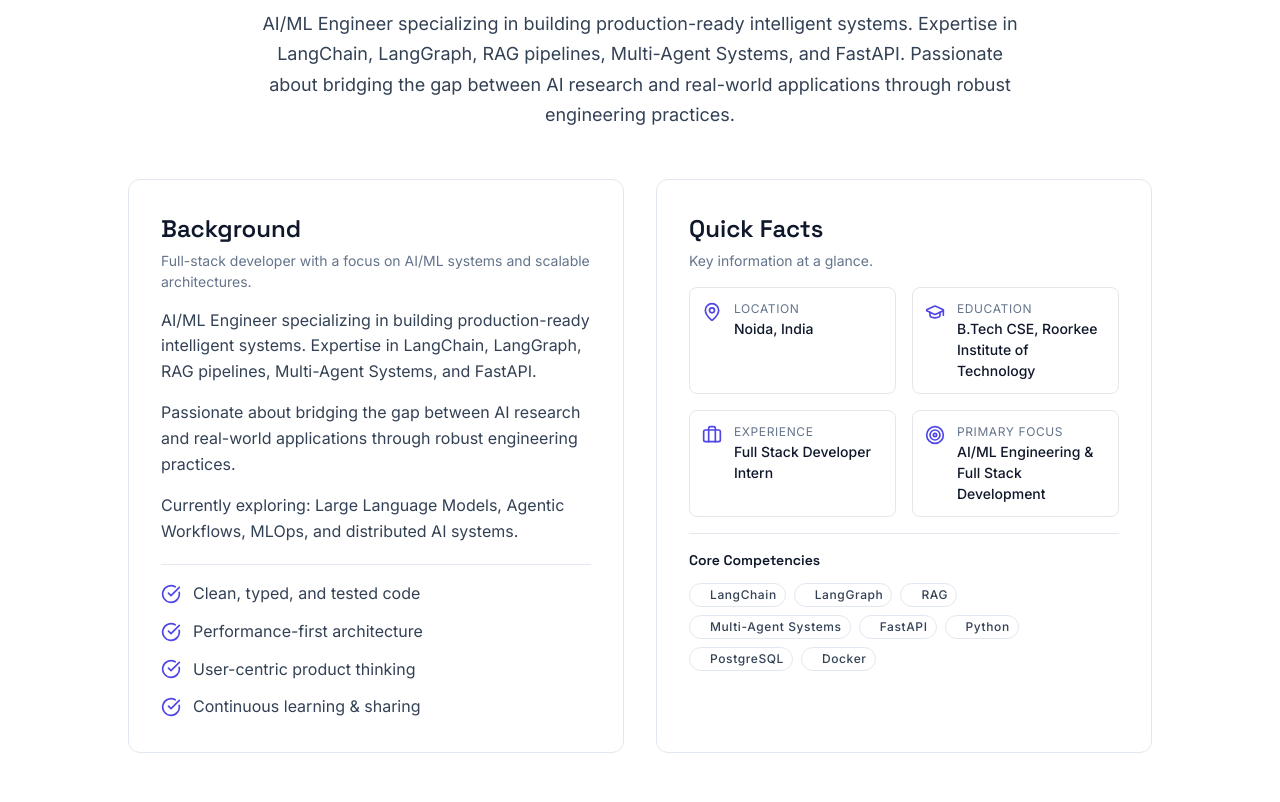
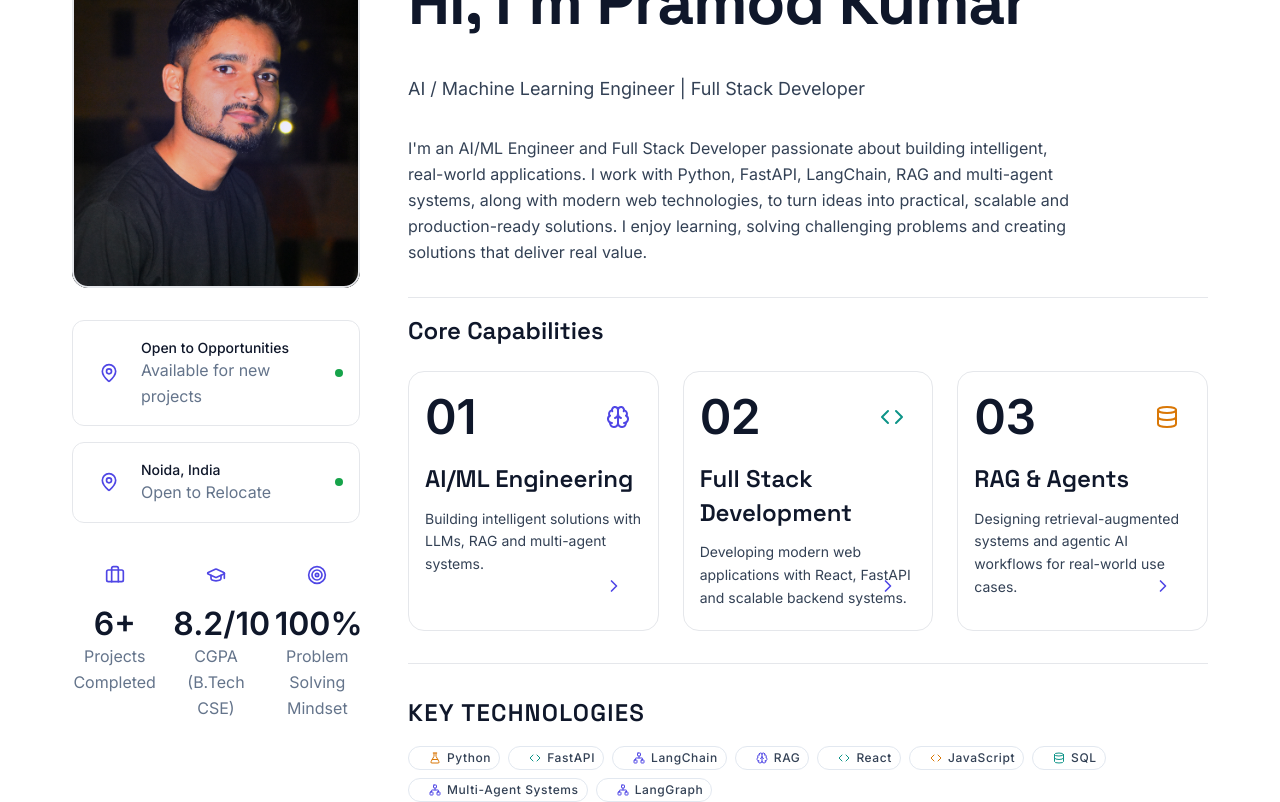
Before and after one commit to pramod213/pramod-portfolio, a React (Vite) app in the folder frontend/: page / in a window 1280 px wide. Shown: the part 1120-1922 px from the top of the page. Built offline with nearby package versions, Linux system fonts and the light colour scheme; no server answers.

Commit message:
feat(about): update profile card, heading, and technology layout

```diff
--- a/frontend/src/components/sections/About.jsx
+++ b/frontend/src/components/sections/About.jsx
@@ -1,131 +1,205 @@
 import React from 'react';
 import { motion } from 'framer-motion';
-import { MapPin, GraduationCap, Briefcase, Target, CheckCircle } from 'lucide-react';
+import { MapPin, GraduationCap, Briefcase, Target, Brain, Code, Database, ChevronRight, Network, FlaskConical } from 'lucide-react';
 import {
   Container,
   Section,
-  SectionHeading,
-  Card,
-  CardHeader,
-  CardTitle,
-  CardDescription,
-  CardContent,
   Badge,
+  BadgeGroup,
 } from '../ui';
 import { fadeUp, staggerContainer, staggerItem } from '../../lib/animations';
 
-const infoItems = [
-  { icon: MapPin, label: 'Location', value: 'Noida, India' },
-  { icon: GraduationCap, label: 'Education', value: 'B.Tech CSE, Roorkee Institute of Technology' },
-  { icon: Briefcase, label: 'Experience', value: 'Full Stack Developer Intern' },
-  { icon: Target, label: 'Primary Focus', value: 'AI/ML Engineering & Full Stack Development' },
+const capabilityCards = [
+  {
+    number: '01',
+    icon: Brain,
+    title: 'AI/ML Engineering',
+    description: 'Building intelligent solutions with LLMs, RAG and multi-agent systems.',
+    accentColor: 'text-primary',
+    accentBg: 'bg-primary/10',
+    accentBorder: 'border-primary/20',
+  },
+  {
+    number: '02',
+    icon: Code,
+    title: 'Full Stack Development',
+    description: 'Developing modern web applications with React, FastAPI and scalable backend systems.',
+    accentColor: 'text-secondary',
+    accentBg: 'bg-secondary/10',
+    accentBorder: 'border-secondary/20',
+  },
+  {
+    number: '03',
+    icon: Database,
+    title: 'RAG & Agents',
+    description: 'Designing retrieval-augmented systems and agentic AI workflows for real-world use cases.',
+    accentColor: 'text-warning',
+    accentBg: 'bg-warning/10',
+    accentBorder: 'border-warning/20',
+  },
 ];
 
-export function About({ profile }) {
+const techStack = [
+  { name: 'Python', icon: FlaskConical, color: 'text-warning' },
+  { name: 'FastAPI', icon: Code, color: 'text-secondary' },
+  { name: 'LangChain', icon: Network, color: 'text-primary' },
+  { name: 'RAG', icon: Brain, color: 'text-primary' },
+  { name: 'React', icon: Code, color: 'text-secondary' },
+  { name: 'JavaScript', icon: Code, color: 'text-warning' },
+  { name: 'SQL', icon: Database, color: 'text-secondary' },
+  { name: 'Multi-Agent Systems', icon: Network, color: 'text-primary' },
+  { name: 'LangGraph', icon: Network, color: 'text-primary' },
+];
+
+const stats = [
+  { icon: Briefcase, value: '6+', label: 'Projects Completed' },
+  { icon: GraduationCap, value: '8.2/10', label: 'CGPA (B.Tech CSE)' },
+  { icon: Target, value: '100%', label: 'Problem Solving Mindset' },
+];
+
+export function About({ _profile }) {
   return (
     <Section id="about" variant="surface">
       <Container>
-        <motion.div {...fadeUp}>
-          <SectionHeading
-            eyebrow="ABOUT"
-            title="Building intelligent systems that solve real problems."
-            description={profile.bio}
+        <motion.div
+          className="relative mx-auto max-w-[90rem] rounded-2xl bg-surface/50 bg-gradient-to-br from-surface/50 via-transparent to-transparent p-6 md:p-10"
+        >
+          <div className="absolute inset-0 bg-gradient-to-br from-primary/5 via-transparent to-secondary/5 opacity-50" aria-hidden="true" />
+
+          <div className="relative z-10 flex flex-col md:flex-row gap-8 md:gap-12 items-start">
+            <motion.div {...fadeUp} className="relative flex-shrink-0 w-full md:w-72 lg:w-88">
+              <div className="relative flex flex-col gap-4">
+                <div className="relative aspect-[4/5] rounded-2xl overflow-hidden">
+                  <img
+                    src="/about-profile.jpg"
+                    alt="Portrait of Pramod Kumar Mahato"
+                    className="w-full h-full object-cover"
                   />
-        </motion.div>
-
-        <motion.div {...staggerContainer} className="grid md:grid-cols-2 gap-8 max-w-5xl mx-auto">
-          <Card variant="interactive" padding="lg" {...staggerItem}>
-            <CardHeader>
-              <CardTitle>Background</CardTitle>
-              <CardDescription>
-                Full-stack developer with a focus on AI/ML systems and scalable architectures.
-              </CardDescription>
-            </CardHeader>
-            <CardContent className="space-y-5">
-              <div className="space-y-4 text-text-secondary">
-                <p>
-                  AI/ML Engineer specializing in building production-ready intelligent systems.
-                  Expertise in LangChain, LangGraph, RAG pipelines, Multi-Agent Systems, and
-                  FastAPI.
-                </p>
-                <p>
-                  Passionate about bridging the gap between AI research and real-world applications
-                  through robust engineering practices.
-                </p>
-                <p>
-                  Currently exploring: Large Language Models, Agentic Workflows, MLOps, and
-                  distributed AI systems.
-                </p>
+                  <div className="absolute inset-0 border-2 border-primary/30 rounded-2xl" />
+                  <div className="absolute inset-0 bg-gradient-to-t from-primary/20 via-transparent to-transparent" />
+                  <div className="absolute inset-0 bg-[radial-gradient(ellipse_at_center,_var(--color-primary)_0%,_transparent_70%)] opacity-20" />
                 </div>
 
-              <div className="pt-4 border-t border-border space-y-3">
-                {[
-                  'Clean, typed, and tested code',
-                  'Performance-first architecture',
-                  'User-centric product thinking',
-                  'Continuous learning & sharing',
-                ].map((item, index) => (
-                  <div key={index} className="flex items-center gap-3 text-text-secondary">
-                    <CheckCircle
-                      className="w-5 h-5 text-primary flex-shrink-0"
-                      aria-hidden="true"
-                    />
-                    <span className="text-body-base">{item}</span>
+                <div className="pt-4 w-full">
+                  <div className="bg-surface/95 backdrop-blur-sm border border-border/50 rounded-xl p-4">
+                    <div className="flex items-center gap-3">
+                      <div className="w-10 h-10 rounded-lg bg-primary/10 flex items-center justify-center flex-shrink-0">
+                        <MapPin className="w-5 h-5 text-primary" aria-hidden="true" />
+                      </div>
+                      <div className="flex-1 min-w-0">
+                        <p className="text-body-sm font-medium text-text-primary">Open to Opportunities</p>
+                        <p className="text-body-xs text-text-muted">Available for new projects</p>
+                      </div>
+                      <div className="w-2 h-2 rounded-full bg-success flex-shrink-0" aria-hidden="true" />
+                    </div>
+                  </div>
+                </div>
+
+                <div className="w-full">
+                  <div className="bg-surface/95 backdrop-blur-sm border border-border/50 rounded-xl p-4">
+                    <div className="flex items-center gap-3">
+                      <div className="w-10 h-10 rounded-lg bg-primary/10 flex items-center justify-center flex-shrink-0">
+                        <MapPin className="w-5 h-5 text-primary" aria-hidden="true" />
+                      </div>
+                      <div className="flex-1 min-w-0">
+                        <p className="text-body-sm font-medium text-text-primary">Noida, India</p>
+                        <p className="text-body-xs text-text-muted">Open to Relocate</p>
+                      </div>
+                      <div className="w-2 h-2 rounded-full bg-success flex-shrink-0" aria-hidden="true" />
+                    </div>
+                  </div>
+                </div>
+
+                <div className="grid grid-cols-3 gap-4 pt-4">
+                  {stats.map((stat) => (
+                    <div key={stat.value} className="text-center">
+                      <div className="w-10 h-10 rounded-lg bg-primary/10 flex items-center justify-center mx-auto mb-2">
+                        <stat.icon className="w-5 h-5 text-primary" aria-hidden="true" />
+                      </div>
+                      <div className="text-heading-md font-bold text-text-primary">{stat.value}</div>
+                      <div className="text-body-xs text-text-muted">{stat.label}</div>
                     </div>
                   ))}
                 </div>
-            </CardContent>
-          </Card>
+              </div>
+            </motion.div>
 
-          <Card variant="interactive" padding="lg" {...staggerItem}>
-            <CardHeader>
-              <CardTitle>Quick Facts</CardTitle>
-              <CardDescription>Key information at a glance.</CardDescription>
-            </CardHeader>
-            <CardContent className="space-y-4">
-              <div className="grid grid-cols-2 gap-4">
-                {infoItems.map((item, index) => (
-                  <div
-                    key={index}
-                    className="flex items-start gap-3 p-3 bg-surface-elevated/50 rounded-lg border border-border/50"
-                  >
-                    <item.icon
-                      className="w-5 h-5 text-primary flex-shrink-0 mt-0.5"
-                      aria-hidden="true"
-                    />
-                    <div>
-                      <p className="text-meta text-text-muted uppercase tracking-wider">
-                        {item.label}
-                      </p>
-                      <p className="text-body-sm font-medium text-text-primary">{item.value}</p>
+            <motion.div {...fadeUp} className="flex-1 min-w-0 space-y-8">
+              <div className="flex flex-col md:flex-row md:items-center md:justify-between gap-4 mb-6">
+              <div className="space-y-2">
+                <span className="inline-block text-meta font-medium uppercase tracking-wider text-primary">ABOUT ME</span>
+                <h2 className="text-heading-xl md:text-heading-2xl font-bold text-text-primary leading-tight">
+                  Hi, I&apos;m <span className="relative z-10">Pramod Kumar</span>
+                </h2>
               </div>
             </div>
+
+              <p className="text-body-lg text-text-secondary leading-relaxed max-w-xl">
+                AI / Machine Learning Engineer | Full Stack Developer
+              </p>
+
+              <p className="text-body-base text-text-secondary leading-relaxed max-w-2xl">
+                I&apos;m an AI/ML Engineer and Full Stack Developer passionate about building intelligent, real-world applications.
+                I work with Python, FastAPI, LangChain, RAG and multi-agent systems, along with modern web technologies,
+                to turn ideas into practical, scalable and production-ready solutions.
+                I enjoy learning, solving challenging problems and creating solutions that deliver real value.
+              </p>
+
+              <div className="pt-4 border-t border-border/50">
+                <h3 className="text-heading-sm font-semibold text-text-primary mb-6">Core Capabilities</h3>
+                <motion.div
+                  {...staggerContainer}
+                  className="grid grid-cols-1 md:grid-cols-3 gap-6"
+                >
+                  {capabilityCards.map((card) => (
+                    <motion.div
+                      key={card.number}
+                      {...staggerItem}
+                      className={`relative rounded-2xl bg-surface-elevated/50 border ${card.accentBorder} p-4 hover:border-primary/30 transition-colors duration-300 min-h-[260px]`}
+                    >
+                      <div className="flex items-center justify-between mb-4">
+                        <span className="text-heading-lg font-bold text-text-muted/30">{card.number}</span>
+                        <div className={`w-12 h-12 rounded-xl ${card.accentBg} flex items-center justify-center`}>
+                          <card.icon className={`w-6 h-6 ${card.accentColor}`} aria-hidden="true" />
+                        </div>
+                      </div>
+                      <div className="space-y-3">
+                        <h4 className="text-heading-sm font-semibold text-text-primary">{card.title}</h4>
+                        <p className="text-body-sm text-text-secondary leading-relaxed">{card.description}</p>
+                      </div>
+                      <div className="absolute bottom-6 right-6">
+                        <div className="w-10 h-10 rounded-full bg-primary/10 flex items-center justify-center group-hover:bg-primary/20 transition-colors">
+                          <ChevronRight className="w-5 h-5 text-primary group-hover:translate-x-1 transition-transform" aria-hidden="true" />
+                        </div>
+                      </div>
+                    </motion.div>
                   ))}
+                </motion.div>
               </div>
 
-              <div className="pt-4 border-t border-border">
-                <h4 className="text-body-sm font-semibold text-text-primary mb-3">
-                  Core Competencies
-                </h4>
-                <div className="flex flex-wrap gap-2">
-                  {[
-                    'LangChain',
-                    'LangGraph',
-                    'RAG',
-                    'Multi-Agent Systems',
-                    'FastAPI',
-                    'Python',
-                    'PostgreSQL',
-                    'Docker',
-                  ].map(skill => (
-                    <Badge key={skill} variant="outline" size="sm" dot dotColor="text-primary">
-                      {skill}
+              <div className="pt-8 border-t border-border/50">
+                <motion.div {...fadeUp}>
+                  <h3 className="text-heading-sm font-semibold text-text-primary mb-4 uppercase tracking-wider">KEY TECHNOLOGIES</h3>
+                  <BadgeGroup className="flex flex-wrap gap-2">
+                    {techStack.map((tech) => (
+                      <Badge
+                        key={tech.name}
+                        variant="outline"
+                        size="sm"
+                        dot
+                        dotColor={tech.color}
+                        className="gap-1.5"
+                      >
+                        <tech.icon className={`w-3 h-3 ${tech.color}`} aria-hidden="true" />
+                        {tech.name}
                       </Badge>
                     ))}
+                  </BadgeGroup>
+                </motion.div>
               </div>
+
+            </motion.div>
           </div>
-            </CardContent>
-          </Card>
         </motion.div>
       </Container>
     </Section>
```
Also changed, not shown: frontend/public/about-profile.jpg (added), frontend/src/components/sections/Hero.jsx (line endings or trailing spaces), 1 other file (tests, documents, lock files or other folders). Lines whose indentation alone changed are shown as unchanged.
